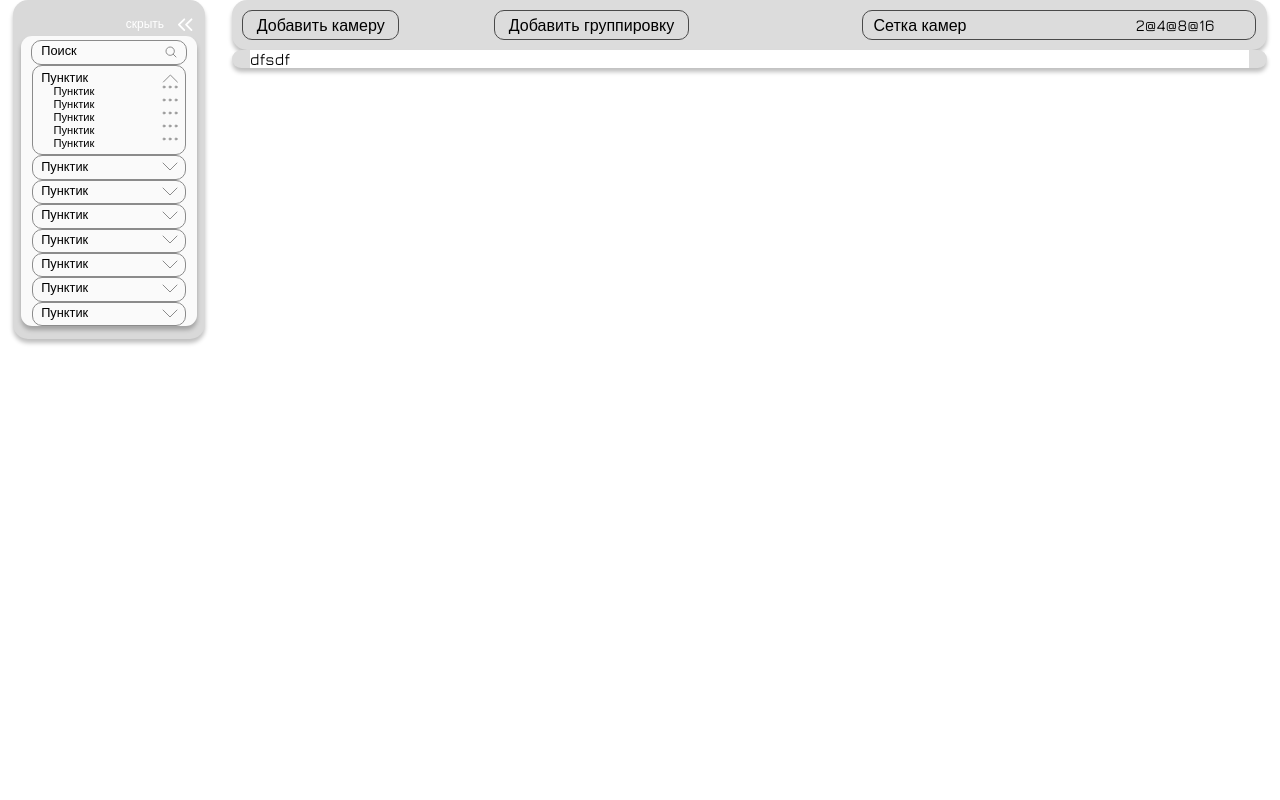
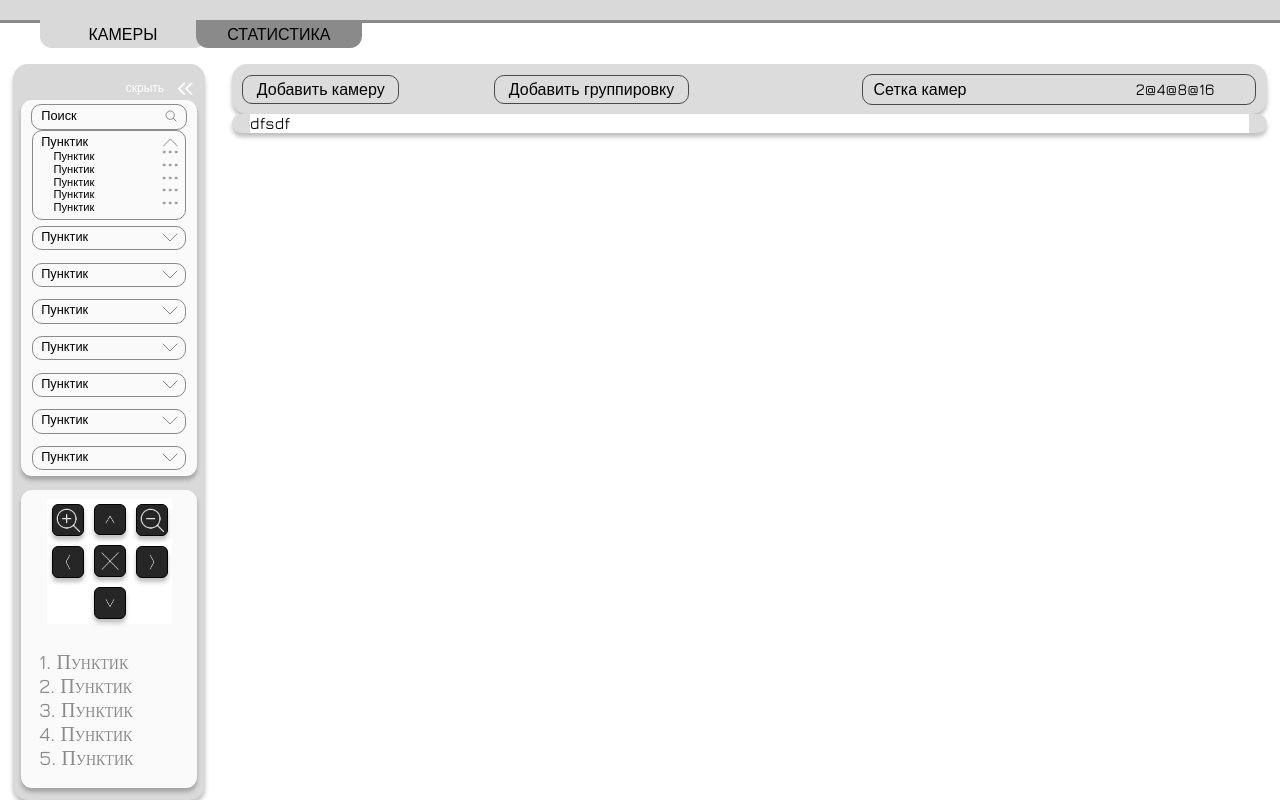
Before and after one commit to dubsaider/front_DSE, a Vue app: page / in a window 1280 px wide. Built offline with nearby package versions, Linux system fonts and the light colour scheme.

Commit message:
CameraControl and NavigationBar insertion

```diff
--- a/src/App.vue
+++ b/src/App.vue
@@ -1,5 +1,7 @@
 <template>
   <div id="app">
+    <navigation-bar @selected-nav-item="(res) => selectedNavItem = res"/>
+    <div v-if="selectedNavItem === 'cameras'">
       <div class="main-wrapper">
 
         <left-menu/>
@@ -12,6 +14,8 @@
         </div>
         <!--<camera-pop-up-menu/> -->
     </div>
+
+  </div>
 </template>
 
 <script>
@@ -19,14 +23,21 @@ import CameraListManage from "@/components/CameraListManage.vue"
 import LeftMenu from "@/components/LeftMenu.vue";
 import CameraGrid from "@/components/CameraGrid.vue"
 import CameraPopUpMenu from "@/components/CameraPopUpMenu.vue";
+import NavigationBar from "./components/NavigationBar.vue";
 
 
 export default {
+  data() {
+    return {
+      selectedNavItem: 'cameras' // Изначально выбран элемент "Камеры"
+    };
+  },
   components: {
     CameraListManage,
     LeftMenu,
     CameraGrid,
-    CameraPopUpMenu
+    CameraPopUpMenu,
+    NavigationBar
   }
 }
 </script>
--- a/src/components/CameraControl.vue
+++ b/src/components/CameraControl.vue
@@ -16,11 +16,11 @@
       </div>
     </div>
     <div class="list">
-      1. Пунктик
-      2. Пунктик
-      3. Пунктик
-      4. Пунктик
-      5. Пунктик
+      <div>1. Пунктик</div>
+      <div>2. Пунктик</div>
+      <div>3. Пунктик</div>
+      <div>4. Пунктик</div>
+      <div>5. Пунктик</div>
     </div>
   </div>
 
@@ -50,6 +50,8 @@ export default {
 .main-panel {
   /*width: 198px;
   height: 367px; */
+  margin-top: 7%;
+  min-width: 91.666%;
   width: 15%;
   height: 50%;
   background-color: #FAFAFA;
--- a/src/components/CollapsedGroup.vue
+++ b/src/components/CollapsedGroup.vue
@@ -20,6 +20,7 @@ export default {}
 
   padding: 2% 5% 3% 5%;
   /*margin: 4% 6% 4% 6%;*/
+  margin: 4% 0;
   display: flex;
   justify-content: space-between;
   align-items: center;
--- a/src/components/LeftMenu.vue
+++ b/src/components/LeftMenu.vue
@@ -2,15 +2,19 @@
   <div class="left-menu">
     <hide-button/>
     <camera-list/>
+    <camera-control/>
   </div>
 </template>
 
 <script>
 import HideButton from "@/components/HideButton.vue";
 import CameraList from "@/components/CameraList.vue";
+import CameraControl from "./CameraControl.vue";
 export default {
   components: {
-    HideButton, CameraList
+    HideButton,
+    CameraList,
+    CameraControl
   }
 }
 </script>
--- a/src/components/NavigationBar.vue
+++ b/src/components/NavigationBar.vue
@@ -1,21 +1,13 @@
 <template>
       <nav>
+        <div class="top_rectangle"></div>
+        <div class="small_line"></div>
         <ul>
-          <div class="windows" @click="selectNavItem('cameras')" :class="{ active: selectedNavItem === 'cameras' }">Камеры</div>
-          <div class="windows" @click="selectNavItem('statistics')" :class="{ active: selectedNavItem === 'statistics' }">Статистика</div>
+          <li><div class="windows" @click="selectNavItem('cameras')" :class="{ active: selectedNavItem === 'cameras' }">КАМЕРЫ</div></li>
+          <li><div class="windows" @click="selectNavItem('statistics')" :class="{ active: selectedNavItem === 'statistics' }">СТАТИСТИКА</div></li>
         </ul>
       </nav>
-        <!-- Здесь будет отображаться содержимое выбранного элемента навигационной панели -->
-        <div v-if="selectedNavItem === 'cameras'">
-          <!-- Разместите здесь код для отображения содержимого "Камеры" -->
-          <h2>Камеры</h2>
-          <!-- Дополнительный код, связанный с отображением камер -->
-        </div>
-        <div v-if="selectedNavItem === 'statistics'">
-          <!-- Разместите здесь код для отображения содержимого "Статистики" -->
-          <h2>Статистика</h2>
-          <!-- Дополнительный код, связанный с отображением статистики -->
-        </div>
+
   </template>
 
   <script>
@@ -25,35 +17,59 @@
         selectedNavItem: 'cameras' // Изначально выбран элемент "Камеры"
       };
     },
+    emits: ['selectedNavItem'],
     methods: {
       selectNavItem(navItem) {
         this.selectedNavItem = navItem;
+        this.$emit('selectedNavItem', navItem)
       }
-    }
+    },
   };
   </script>
 
   <style>
 
   nav {
-    background-color: #D9D9D9;
-    width: 100%;
+    /* background-color: #D9D9D9;
+    width: 100%; */
     height: 5%;
   }
 
   ul {
+    margin-top: 0;
     color: black;
     list-style-type: none;
-    padding-top: 18px;
+    /* padding-top: 18px; */
     display: flex;
   }
 
+  .top_rectangle {
+    background-color: #D9D9D9;
+    width: 100%;
+    height: 20px;
+  }
+
+  .small_line {
+    width: 100%;
+    height: 3px;
+    background-color: #8A8A8A;
+    position: absolute;
+    z-index: -1;
+  }
+
+  li {
+    width: 12.57%;
+    height: 2.78%;
+  }
 
   .windows {
+      width: 100%;
+      display: flex;
+      justify-content: center;
       padding: 5px;
       cursor: pointer;
       background: #8A8A8A;
-    border-radius: 12px;
+      border-radius: 0 0 12px 12px;
     }
 
   .windows.active {
```
Also changed, not shown: 1 other file (tests, documents, lock files or other folders). Lines whose indentation alone changed are shown as unchanged.
